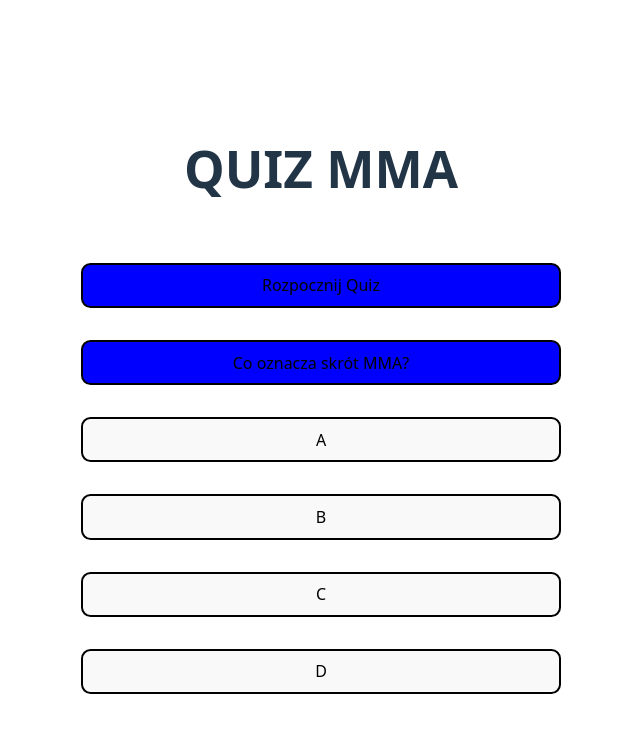
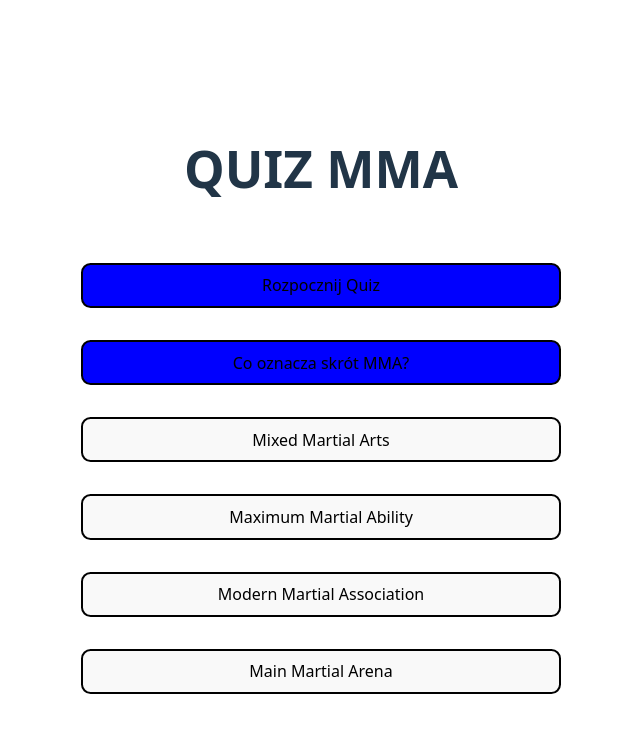
Before and after one commit to MrKris90Wlodowski/MODULE2_SPRINT_2, a React (Vite) app: page / in a window 1280 px wide. Shown: the top 732 px of the page, without its empty margins (319-959 px from the left). Built offline with nearby package versions, Linux system fonts and the light colour scheme.

Commit message:
update core quiz structure

```diff
--- a/src/App.jsx
+++ b/src/App.jsx
@@ -12,7 +12,12 @@ const App = () => {
   const nextQuestion = () => {
     setcorrectAnswer(correctAnswer + 1);
   };
-  const que = QUESTIONS[0].text;
+  const que = QUESTIONS[correctAnswer].text;
+  const ans1 = QUESTIONS[correctAnswer].answers[0].text;
+  const ans2 = QUESTIONS[correctAnswer].answers[1].text;
+  const ans3 = QUESTIONS[correctAnswer].answers[2].text;
+  const ans4 = QUESTIONS[correctAnswer].answers[3].text;
+
   return (
     <Wrapper>
       <Wrapper>
@@ -21,10 +26,10 @@ const App = () => {
         <QuizButton className="lightBlue">{que}</QuizButton>
       </Wrapper>
       <Wrapper>
-        <QuizButton onclick={nextQuestion}>A</QuizButton>
-        <QuizButton onclick={nextQuestion}>B</QuizButton>
-        <QuizButton onclick={nextQuestion}>C</QuizButton>
-        <QuizButton onclick={nextQuestion}>D</QuizButton>
+        <QuizButton onclick={nextQuestion}>{ans1}</QuizButton>
+        <QuizButton onclick={nextQuestion}>{ans2}</QuizButton>
+        <QuizButton onclick={nextQuestion}>{ans3}</QuizButton>
+        <QuizButton onclick={nextQuestion}>{ans4}</QuizButton>
       </Wrapper>
     </Wrapper>
   );
--- a/src/data/quizQuestions.js
+++ b/src/data/quizQuestions.js
@@ -1,4 +1,5 @@
-// const que = QUESTIONS[0].text
+// const que = QUESTIONS[0].text;
+// const ans = QUESTIONS[0].answers[0];
 const QUESTIONS = [
   {
     text: "Co oznacza skrót MMA?",
```
